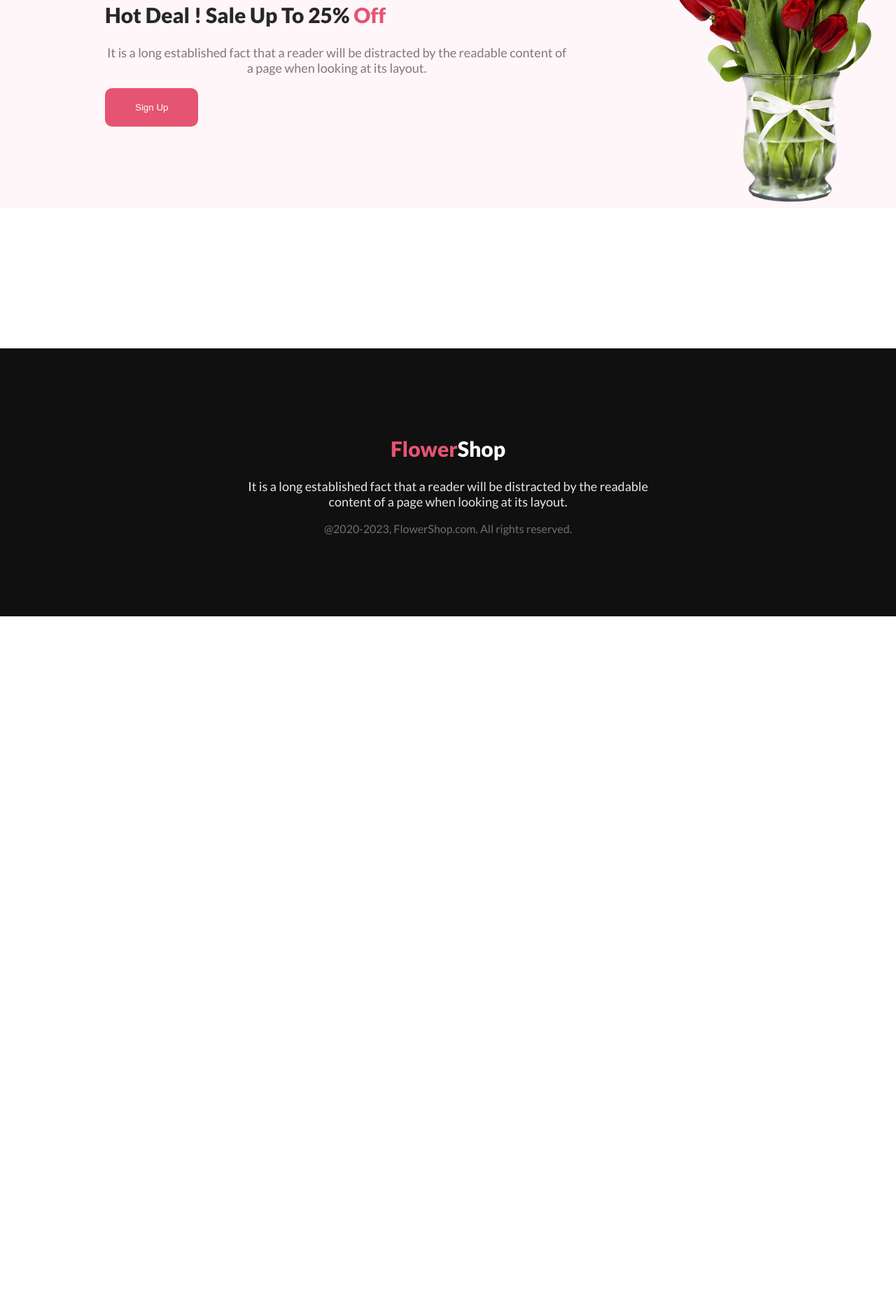
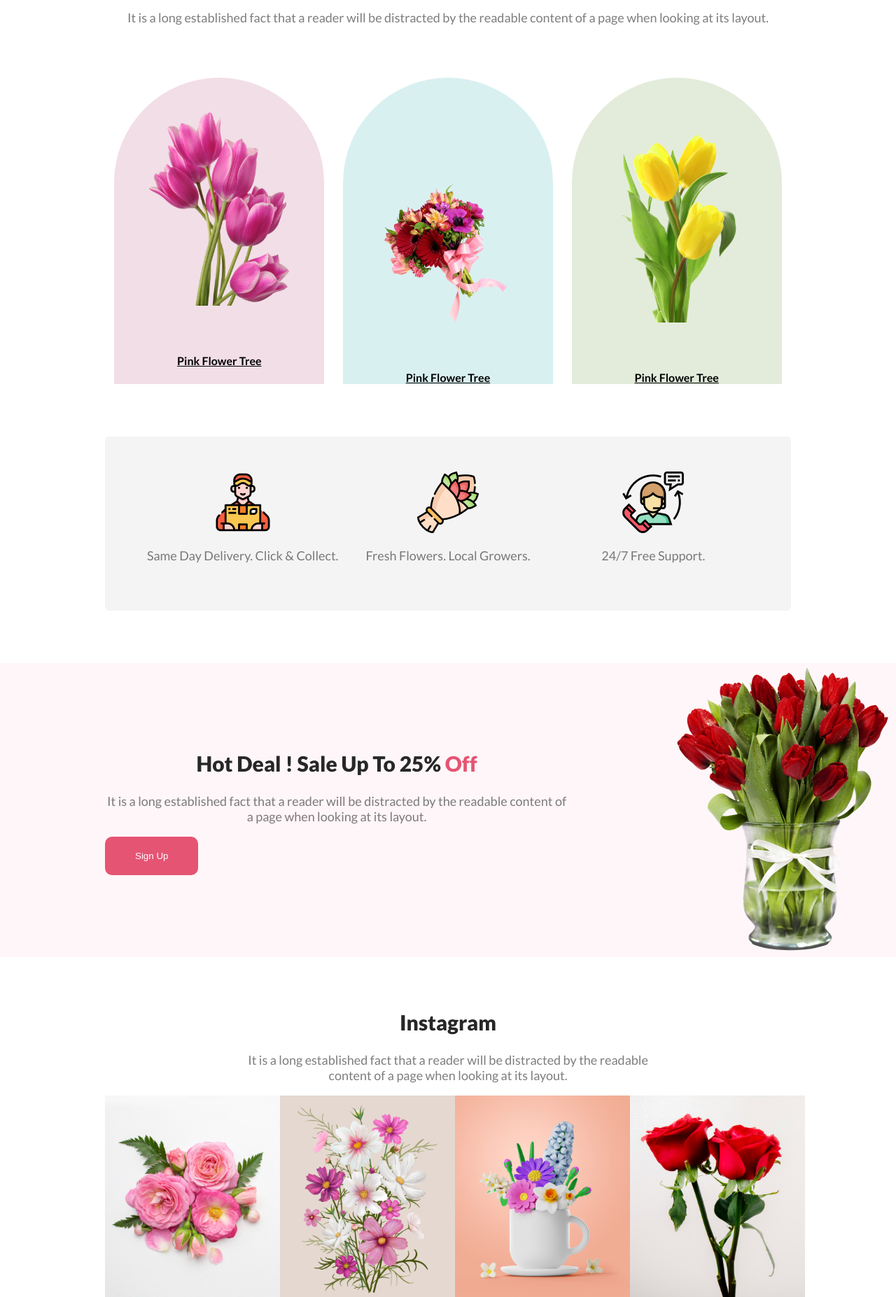
Before and after one commit to MahiuddinZilani/assignment-01, a plain HTML site: page index.html in a window 1280 px wide. Shown: the part 946-2800 px from the top of the page at 70% size. Before the commit the page ends 1827 px from the top, so only its background shows below. Drawn offline with Linux system fonts and the light colour scheme.

Commit message:
all section are added

```diff
--- a/index.html
+++ b/index.html
@@ -26,6 +26,41 @@
     </header>
     <main>
         <section class="test"></section>
+        <!-- featured section -->
+        <section class="featured-container">
+            <h2 class="default-title">Our Featured Flowers</h2>
+            <p class="default-para">It is a long established fact that a reader will be distracted by the readable content of a page when looking at its layout.</p>
+            <div class="featured-img-container">
+                <div class="featured-img" style="background: rgba(167, 33, 98, 0.15);">
+                    <img src="images/pngwing 6.png" alt="">
+                    <p>Pink Flower Tree</p>
+                </div>
+                <div class="featured-img" style="background: rgba(5, 151, 160, 0.15);">
+                    <img src="images/pngwing 5.png" alt="" style="margin-top: 100px;">
+                    <p>Pink Flower Tree</p>
+                </div>
+                <div class="featured-img" style="background: rgba(71, 125, 17, 0.15);">
+                    <img src="images/pngwing 7.png" alt="" >
+                    <p>Pink Flower Tree</p>
+                </div>
+            </div>
+        </section>
+        <!-- support section -->
+        <section class="support-container default-container">
+            <div class="support-content">
+                <img src="images/Group 57.png" alt="">
+                <p class="default-para">Same Day Delivery. Click & Collect.</p>
+            </div>
+            <div class="support-content">
+                <img src="images/Group 58.png" alt="">
+                <p class="default-para">Fresh Flowers. Local Growers.</p>
+            </div>
+            <div class="support-content">
+                <img src="images/Group 59.png" alt="">
+                <p class="default-para">24/7 Free Support.</p>
+            </div>
+        </section>
+        <!-- Hot Deal Section -->
         <section class="hot-deal">
             <div class="hot-deal-content">
                 <h2 class="default-title">Hot Deal ! Sale Up To 25%<span class="default-color"> Off</span></h2>
@@ -37,7 +72,32 @@
             </div> -->
             <img src="images/pngwing 8.png" alt="lily-flower">
         </section>
-        <section class="test"></section>
+        <!-- social Media Section -->
+        <section>
+            <div class="social-media">
+                <h2 class="default-title">Instagram</h2>
+                <p class="default-para">It is a long established fact that a reader will be distracted by the readable<br> content of a page when looking at its layout.</p>
+                <div class="insta-image">
+                    <img src="images/Flower 01.png" alt="">
+                    <img src="images/Rectangle 4.png" alt="">
+                    <img src="images/Rectangle 5.png" alt="">
+                    <img src="images/Rectangle 6.png" alt="">
+                </div>
+            </div>
+        </section>
+        <!-- Subscription Section -->
+        <!-- section.subscription>h2+p+.form>from+button -->
+        <section class="subscription">
+            <h2 class="default-title">Get The Latest Deals</h2>
+            <p class="default-para">$30 coupon for first shopping</p>
+            <div class="form">
+                <from>
+                    <input type="email" name="email" id="email" placeholder="Enter your email here...">
+                </from>
+                <button class="default-btn">Subscribe</button>
+            </div>
+        </section>
+
     </main>
     <footer>
         <h2 class="default-title"><span class="default-color">Flower</span><span style="color: #FFFFFF;">Shop</span></h2>
--- a/styles/style.css
+++ b/styles/style.css
@@ -16,6 +16,14 @@ body{
     font-family: Lato;
     font-weight: 800;
     font-size: 30px;
+    text-align: center;
+}
+.default-para{
+    color: rgba(39, 39, 39, 0.60);
+    font-family: Lato;
+    font-size: 18px;
+    font-weight: 400;
+    text-align: center;
 }
 .default-btn {
     background-color: #E55473;
@@ -25,15 +33,11 @@ body{
     border: none;
     font-weight: 18px;
 }
-
-.default-para{
-    color: rgba(39, 39, 39, 0.60);
-    font-family: Lato;
-    font-size: 18px;
-    font-weight: 400;
-}
 .default-color{
     color: #E55473;
+}
+.default-container {
+    margin: 75px 150px;
 }
 
 /* header section */
@@ -73,7 +77,79 @@ body{
     text-align: center;
 }
 
+/* Featured Section */
+.featured-container{
+    margin: 75px 150px;
+    /* background-color: #111010; */
+}
+.featured-img-container {
+    display: flex;
+    justify-content: space-around;
+    margin-top: 75px;
+}
+.featured-img {
+    text-align: center;
+    width: 300px;
+    border-radius: 300px 300px 0px 0px;
+}
+.featured-img>img{
+    width: 200px;
+    margin-top: 0px;
+    padding: 50px;
+}
+.featured-img>p{
+    /* text-align: center; */
+    font-weight: bold;
+    text-decoration: underline;
+    margin-bottom: 0px;
+}
 
+/* support */
+.support-container {
+    background-color: rgba(39, 39, 39, 0.05);
+    border-radius: 5px;
+    display: flex;
+    padding: 50px;
+}
+.support-content{
+    width: 330px;
+    text-align: center;
+}
+
+/* Social Media  */
+.social-media{
+    /* text-align: center; */
+    margin: 75px 150px;
+}
+.insta-image{
+    display: flex;
+    justify-content: space-around;
+}
+.insta-image>img{
+    width: 250px;
+}
+
+/* Subscription Section */
+.subscription{
+    margin: 75px 150px;
+    background-image: url('../images/Rectangle\ 9.png');
+    background-size: contain;
+    background-repeat: no-repeat;
+    padding: 75px 100px;
+}
+.form {
+    display: flex;
+    align-items: center;
+    padding: 20px 100px;
+}
+#email {
+    margin: 10px;
+    width: 450px;
+    height: 52px;
+    border: none;
+    border-radius: 5px;
+    padding-left: 20px;
+}
 /* Footer */
 
 footer {
```
